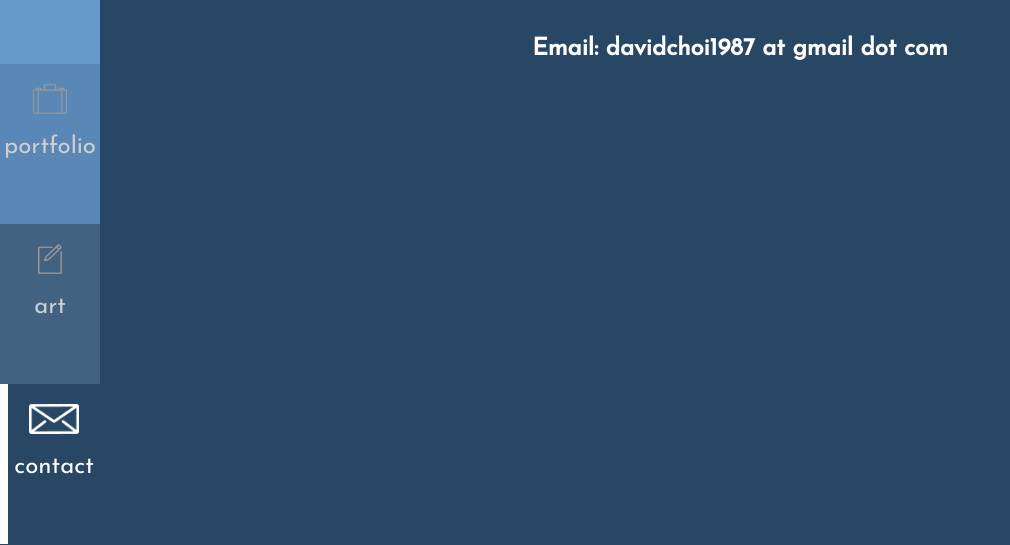
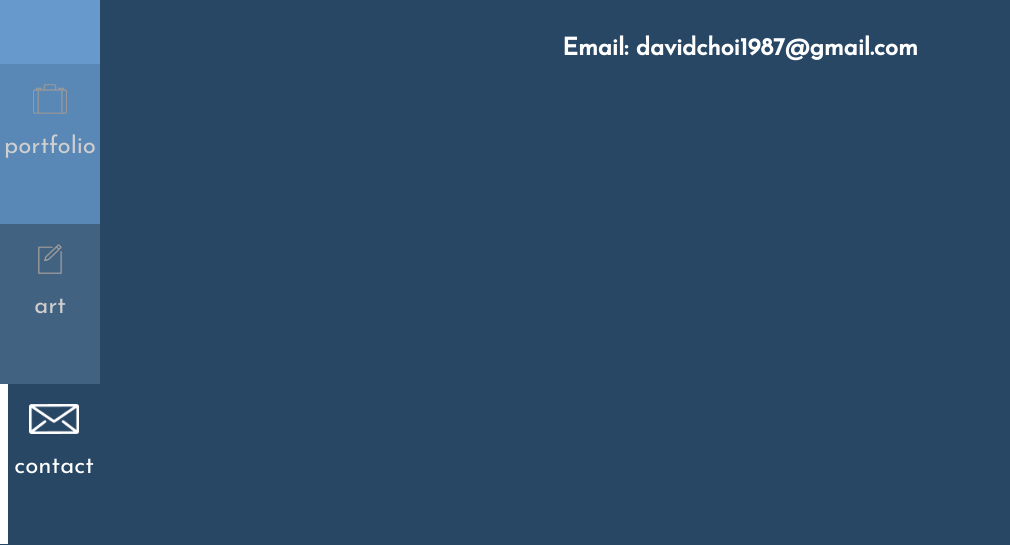
Before and after one commit to judopower/david-personal-site, a plain HTML site: page contact.html in a window 1280 px wide. Shown: the part 255-800 px from the top of the page, without its empty margins (0-1010 px from the left). Drawn offline with nearby package versions, Linux system fonts and the light colour scheme.

Commit message:
Updated About and Contact pages
minor changes. took out a <p> and changed email text.

```diff
--- a/contact.html
+++ b/contact.html
@@ -72,7 +72,7 @@
 				<a href="https://github.com/judopower"><li><img src="images/githubwhite.png"></li></a>
 			</ul>
 			<br>
-			<span style="text-align: center"><h4>Email: davidchoi1987 at gmail dot com</h4></span>
+			<span style="text-align: center"><h4>Email: davidchoi1987@gmail.com</h4></span>
 		</div>
 
 		<nav>
```
Also changed, not shown: about.html (+1 -1 lines).
